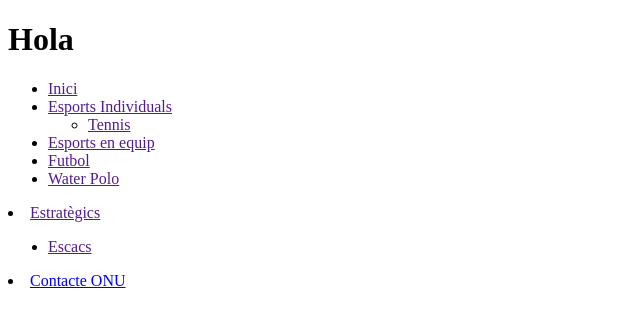
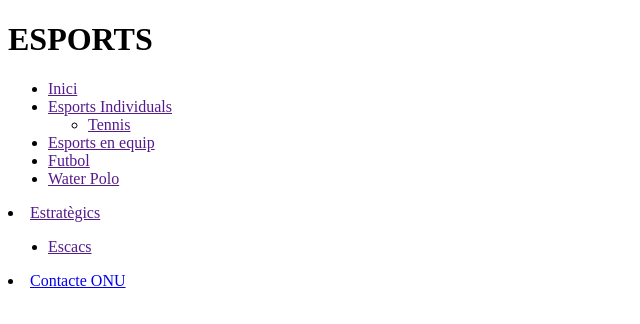
Before and after one commit to marcr33/exercici-4, a plain HTML site: page index.html in a window 1280 px wide. Shown: the whole page, without its empty margins (0-640 px from the left). Drawn offline with Linux system fonts and the light colour scheme.

Commit message:
MR WORLD WIDE

```diff
--- a/index.html
+++ b/index.html
@@ -1,7 +1,7 @@
 <!DOCTYPE html>
 <html>
     <head>
-        <h1><b>Hola</b></h1>
+        <h1><b>ESPORTS</b></h1>
         <!--<link rel="stylesheet" href="style.css">-->
     </head>
     <body>
```
